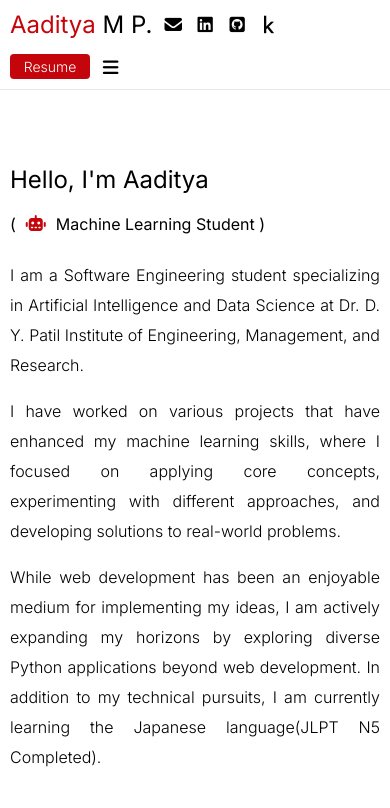
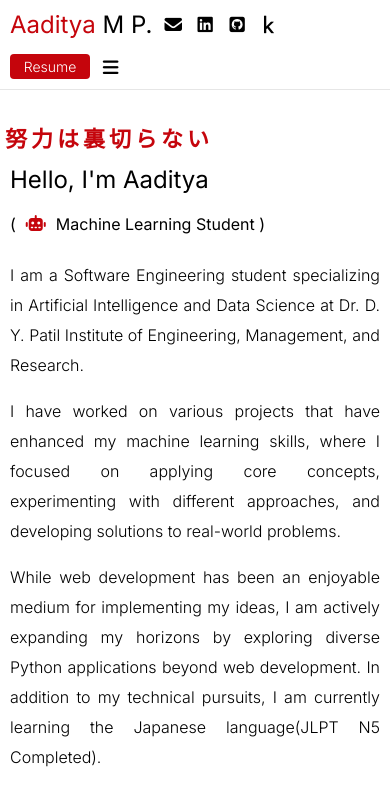
Before and after one commit to aadim112/aadi, a React (Create React App) app: page / in a window 390 px wide. Shown: the top 808 px of the page. Built offline with nearby package versions, Linux system fonts and the light colour scheme; a web font is replaced by a local one.

Commit message:
Fix: Changed Poster Links with platform links, added JP quote vertical style

```diff
--- a/public/index.html
+++ b/public/index.html
@@ -18,6 +18,9 @@
       href="https://fonts.googleapis.com/css2?family=Inter:ital,opsz,wght@0,14..32,100..900;1,14..32,100..900&display=swap"
       rel="stylesheet"
     />
+
+    <link href="https://fonts.googleapis.com/css2?family=Noto+Serif+JP:wght@200..900&display=swap" rel="stylesheet">
+
     <link href="https://fonts.googleapis.com/css2?family=Story+Script&display=swap" rel="stylesheet">
 
     <link href="https://fonts.googleapis.com/css2?family=Moo+Lah+Lah&display=swap" rel="stylesheet">
--- a/src/App.css
+++ b/src/App.css
@@ -11,10 +11,36 @@
   height: 2px;
   background-color: #e4e4e4;
 }
+
+.japanese-quote {
+  position: absolute;
+  left: 7%;
+  top: 200px;
+  font-family: "Noto Serif JP";
+  font-size: 22px;
+  font-weight: bold;
+  line-height: 1.8;
+  letter-spacing: 4px;
+  color: #c5050c;
+  text-align: center;
+  writing-mode: vertical-rl;
+}
 @media (max-width: 600px) {
   footer{
     display: flex;
     flex-direction: column;
     text-align: center;
   }
+    .japanese-quote {
+      position: absolute;
+      writing-mode:horizontal-tb;
+      top: 120px;
+      left: 5px;
+  }
+
+  footer {
+    display: flex;
+    flex-direction: column;
+    text-align: center;
+  }
 }
--- a/src/App.js
+++ b/src/App.js
@@ -12,6 +12,16 @@ function App() {
   return (
     <>
       <Navbar/>
+      <div className='japanese-quote'>
+        <span>努</span>
+        <span>力</span>
+        <span>は</span>
+        <span>裏</span>
+        <span>切</span>
+        <span>ら</span>
+        <span>な</span>
+        <span>い</span>
+      </div>
       <div className='main-container'>
         <About/>
         <Experience/>
--- a/src/components/activities.js
+++ b/src/components/activities.js
@@ -23,7 +23,7 @@ function activities(){
 
                 <div className='activity'>
                     <div className='activity-poster'>
-                        <img src='https://media.licdn.com/dms/image/v2/D4D22AQHJ7K0QRsC1AA/feedshare-shrink_800/B4DZhnGuxrGgAo-/0/1754076476527?e=1788998400&v=beta&t=YjrJ1nSZsQ3f3WnugxT4n2imRm_UlnwvPFPcE9JecrI'></img>
+                        <img src='https://ik.imagekit.io/r5iifod66/vit.jpg'></img>
                     </div>
                     <div>
                         <h2>Participated in a group for VIT Inno-Hackathon!</h2>
@@ -37,13 +37,13 @@ function activities(){
                         <p>Presented a full-stack web application for hospitals, doctors, and patients. Also implemented the objectives given as part of the 24-hour Hackathon in the project.</p>
                     </div>
                     <div className='activity-poster'>
-                        <img src='https://media.licdn.com/dms/image/v2/D4D22AQG1YajvtYR2Hg/feedshare-shrink_1280/B4DZWlafVGGcAk-/0/1742236940337?e=1788998400&v=beta&t=_kyinR11_170fcAiriWLw2W2u2cQNPTSeAkrZoBvy4o'></img>
+                        <img src='https://ik.imagekit.io/r5iifod66/pccoe.jpg'></img>
                     </div>
                 </div>
 
                 <div className='activity'>
                     <div className='activity-poster'>
-                        <img src='https://media.licdn.com/dms/image/v2/D4E22AQH8sqjcQY5nvQ/feedshare-shrink_1280/B4EZmzHVY5IkAs-/0/1759646669150?e=1788998400&v=beta&t=8s623wsNnjD0nWf3yY4Cj4ymhjoju51X5QIAv9YTemw'></img>
+                        <img src='https://ik.imagekit.io/r5iifod66/avishkar.jpg'></img>
                     </div>
                     <div>
                         <h2>Presented VIRA Concept and semi-furnished model at Avishkar 2025</h2>
--- a/src/components/projects.json
+++ b/src/components/projects.json
@@ -2,7 +2,7 @@
 	{
 		"id": "vira",
 		"title": "VIRA (Vigilance And Rapid Alerts)",
-        "img" : "https://media.licdn.com/dms/image/v2/D4D22AQEHrk28aaTd6Q/feedshare-image-high-res/B4DZu6nb6IIIAU-/0/1768362459062?e=1788998400&v=beta&t=ale5hcWNUjJo4ZICneb4nt-myxpPG9GxDNAvYhokzt0",
+        "img" : "https://ik.imagekit.io/r5iifod66/vira.jpg",
 		"date": "25/06/25 - 31/03/26",
 		"technologies": "RL, Gymnasium, Isaac Sim, Pytorch, FaceNet",
 		"description": "Built an AI-powered surveillance platform integrating autonomous drones and CCTV networks for real-time monitoring, facial recognition, crowd analysis, and anomaly detection across large geographic areas. Developed a real-time alert and response pipeline with incident geolocation, safe hover-zone calculation, and autonomous drone dispatch for rapid threat verification. Engineered scalable cloud infrastructure with real-time GPS tracking of multiple drones and zone-based surveillance management across different regions.",
@@ -22,7 +22,7 @@
 	{
 		"id": "pure-change",
 		"title": "Pure Change",
-        "img" : "https://media.licdn.com/dms/image/v2/D4D22AQEr8vvZ5Xsb6Q/feedshare-image-high-res/B4DZu9SP.WKYAU-/0/1768407236836?e=1788998400&v=beta&t=Ynrbk2EmyFsoRbHf-o3Uen2k0Nr6AzC8d6luCAVfTss",
+        "img" : "https://ik.imagekit.io/r5iifod66/pure%20change.jpg",
 		"date": "Oct 09, 2025",
 		"technologies": "Behavioral logic, AI personalization, gamification",
 		"description": "PureChange was designed and built through deep product discussion, behavioral logic planning, security design, and iterative engineering. PureChange is a motivation and consistency workspace that functions like a structured streak and progression system, helping users shift away from destructive habits and move toward disciplined routines involving yoga, meditation, fitness, and daily structure.",
@@ -32,7 +32,7 @@
 	{
 		"id": "medilog",
 		"title": "Medilog",
-        "img":"https://media.licdn.com/dms/image/v2/D4D22AQEtsRTlpZc_bw/feedshare-shrink_1280/B4DZWlafWpHYAs-/0/1742236943847?e=1788998400&v=beta&t=uV5TZs4gfFMiq82MPyQ0QpvF_sU7vofl6stRcBhNTpI",
+        "img":"https://ik.imagekit.io/r5iifod66/medilog.jpg",
 		"date": "Mar 01, 2025",
 		"technologies": "React.js, Flask, Google OAuth",
 		"description": "Hospital management application with Google OAuth-based authentication and role-specific access for doctors, patients, and staff, supporting appointment booking, record management, and real-time video consultations.",
```
Also changed, not shown: src/components/certificate.json (+9 -9 lines).
